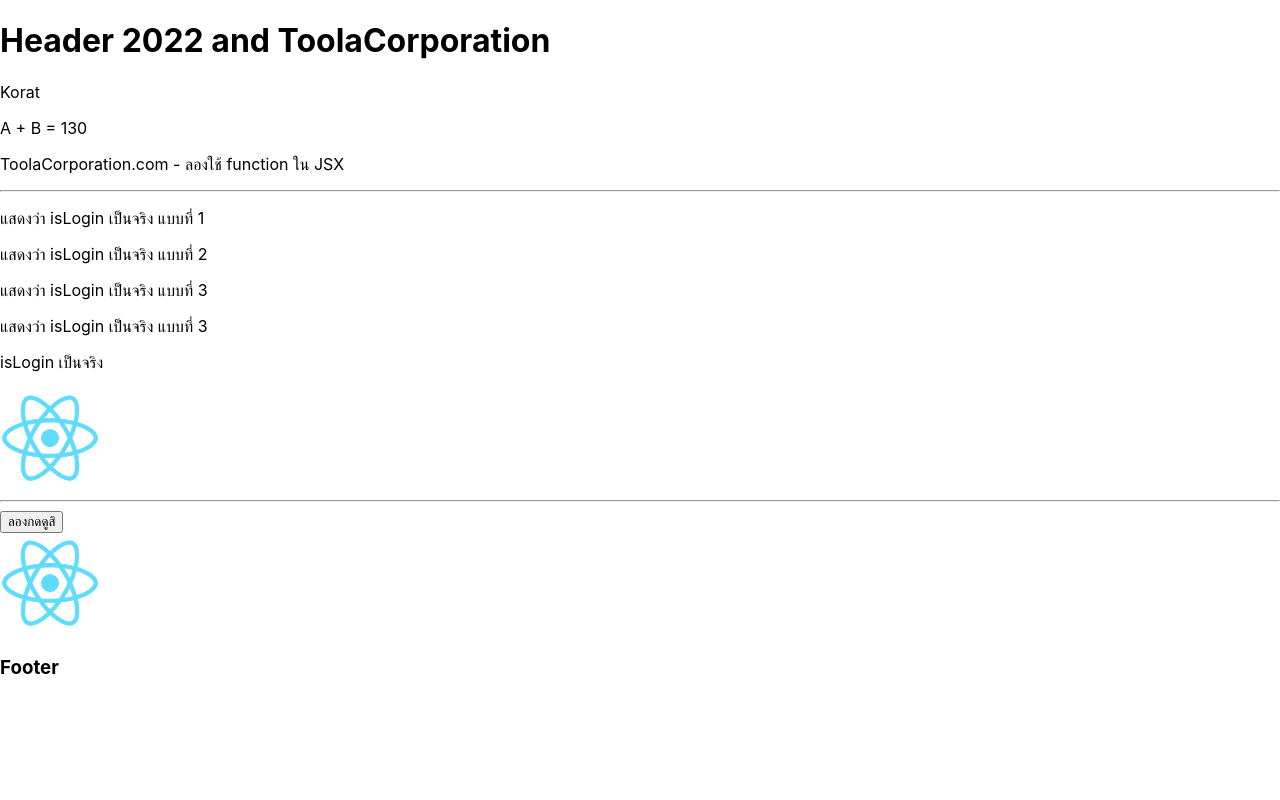
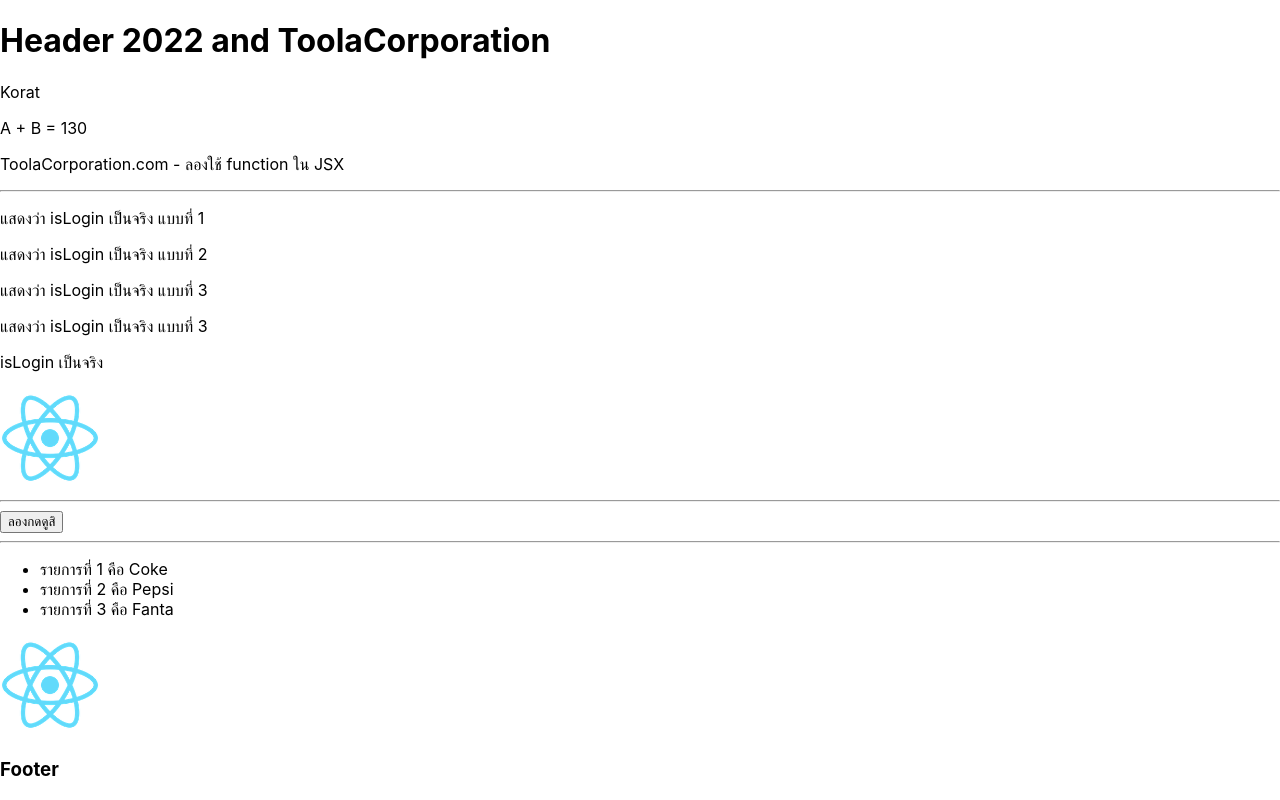
Before and after one commit to johnwickrichman/react-first-helloworld, a React (Create React App) app: page / in a window 1280 px wide. Built offline with nearby package versions, Linux system fonts and the light colour scheme.

Commit message:
show array with map key

```diff
--- a/src/components/Header.js
+++ b/src/components/Header.js
@@ -17,6 +17,12 @@
   const showMe = () => {
     alert('แสดงฟังก์ชั่น แต่ตอนใส่ชื่อ ไม่ต้องใส่ ()')
   }
+
+  const products = [
+    { id: 1, name: 'Coke'},
+    { id: 2, name: 'Pepsi'},
+    { id: 3, name: 'Fanta'},
+  ]
 
   return (
     <>
@@ -43,6 +49,18 @@
       <hr />
 
       <button onClick={showMe}>ลองกดดูสิ</button>
+
+      <hr />
+
+        <ul>
+        {
+          products.map( (pro, index) => {
+            return (
+              <li key={ pro.id }> รายการที่ { index+1} คือ { pro.name }  </li>
+            )
+          })
+        }
+        </ul>
     </>
   )
 }
```
